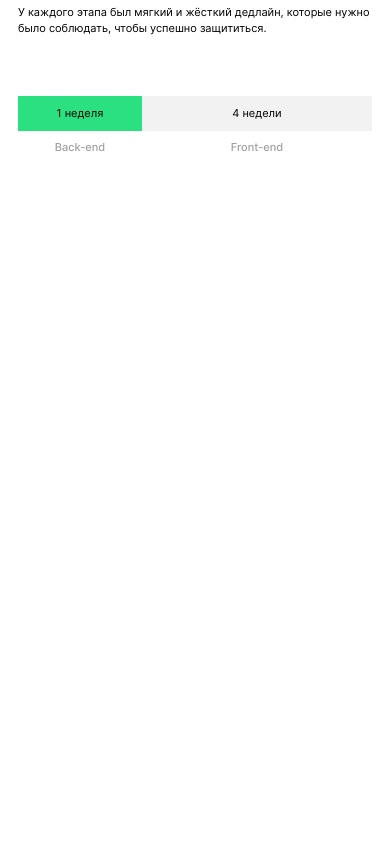
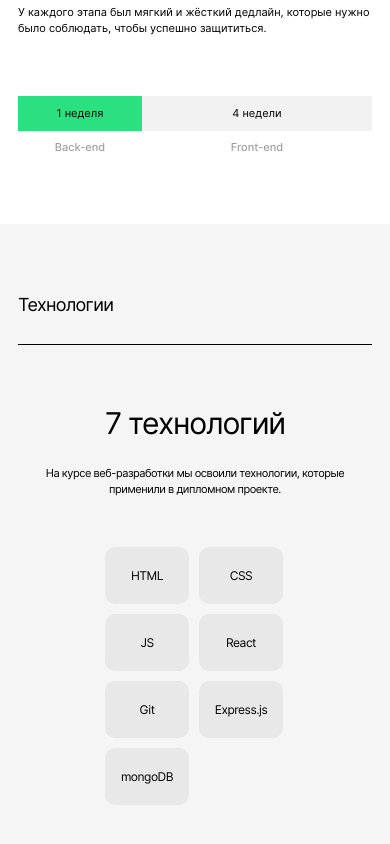
Before and after one commit to MgKraynova/movies-explorer-frontend, a React (Create React App) app: page / in a window 390 px wide. Shown: the part 1045-1889 px from the top of the page. Before the commit the page ends 1269 px from the top, so only its background shows below. Built offline with nearby package versions, Linux system fonts and the light colour scheme.

Commit message:
add adaptive to technology section

```diff
--- a/src/components/Main/Main.js
+++ b/src/components/Main/Main.js
@@ -46,41 +46,41 @@ function Main() {
                         </div>
                     </div>
                 </section>
-                {/*<section className="technology section">*/}
-                {/*    <div className="section__header">*/}
-                {/*        <h2 className="section__title">Технологии</h2>*/}
-                {/*    </div>*/}
-                {/*    <div className="technology__wrapper">*/}
-                {/*        <div className="technology__text-container">*/}
-                {/*            <h3 className="technology__subtitle">7 технологий</h3>*/}
-                {/*            <p className="technology__text">На курсе веб-разработки мы освоили технологии,*/}
-                {/*                которые применили в дипломном проекте.</p>*/}
-                {/*        </div>*/}
-                {/*        <ul className="technology__list list">*/}
-                {/*            <li className="technology__list-item">*/}
-                {/*                <p className="technology__item">HTML</p>*/}
-                {/*            </li>*/}
-                {/*            <li className="technology__list-item">*/}
-                {/*                <p className="technology__item">CSS</p>*/}
-                {/*            </li>*/}
-                {/*            <li className="technology__list-item">*/}
-                {/*                <p className="technology__item">JS</p>*/}
-                {/*            </li>*/}
-                {/*            <li className="technology__list-item">*/}
-                {/*                <p className="technology__item">React</p>*/}
-                {/*            </li>*/}
-                {/*            <li className="technology__list-item">*/}
-                {/*                <p className="technology__item">Git</p>*/}
-                {/*            </li>*/}
-                {/*            <li className="technology__list-item">*/}
-                {/*                <p className="technology__item">Express.js</p>*/}
-                {/*            </li>*/}
-                {/*            <li className="technology__list-item">*/}
-                {/*                <p className="technology__item">mongoDB</p>*/}
-                {/*            </li>*/}
-                {/*        </ul>*/}
-                {/*    </div>*/}
-                {/*</section>*/}
+                <section className="technology section">
+                    <div className="section__header">
+                        <h2 className="section__title">Технологии</h2>
+                    </div>
+                    <div className="technology__wrapper">
+                        <div className="technology__text-container">
+                            <h3 className="technology__subtitle">7 технологий</h3>
+                            <p className="technology__text">На курсе веб-разработки мы освоили технологии,
+                                которые применили в дипломном проекте.</p>
+                        </div>
+                        <ul className="technology__list list">
+                            <li className="technology__list-item">
+                                <p className="technology__item">HTML</p>
+                            </li>
+                            <li className="technology__list-item">
+                                <p className="technology__item">CSS</p>
+                            </li>
+                            <li className="technology__list-item">
+                                <p className="technology__item">JS</p>
+                            </li>
+                            <li className="technology__list-item">
+                                <p className="technology__item">React</p>
+                            </li>
+                            <li className="technology__list-item">
+                                <p className="technology__item">Git</p>
+                            </li>
+                            <li className="technology__list-item">
+                                <p className="technology__item">Express.js</p>
+                            </li>
+                            <li className="technology__list-item">
+                                <p className="technology__item">mongoDB</p>
+                            </li>
+                        </ul>
+                    </div>
+                </section>
                 {/*<section className="student-info section">*/}
                 {/*    <div className="section__header">*/}
                 {/*        <h2 className="section__title">Студент</h2>*/}
--- a/src/components/Main/technology.css
+++ b/src/components/Main/technology.css
@@ -5,6 +5,7 @@
     flex-direction: column;
     gap: 90px;
     background: #F5F5F5;
+    width: 100%;
 }
 
 @media screen and (max-width: 769px) {
@@ -12,6 +13,16 @@
         padding-top: 92px;
         padding-bottom: 90px;
         gap: 79px;
+    }
+}
+
+@media screen and (max-width: 426px) {
+    .technology  {
+        padding-top: 70px;
+        padding-bottom: 70px;
+        padding-right: 18px;
+        padding-left: 18px;
+        gap: 60px;
     }
 }
 
@@ -24,6 +35,13 @@
 @media screen and (max-width: 769px) {
     .technology__wrapper  {
         gap: 83px;
+    }
+}
+
+@media screen and (max-width: 426px) {
+    .technology__wrapper  {
+        align-items: center;
+        gap: 50px;
     }
 }
 
@@ -41,6 +59,12 @@
     }
 }
 
+@media screen and (max-width: 426px) {
+    .technology__text-container  {
+        gap: 24px;
+    }
+}
+
 .technology__subtitle {
     margin: 0;
     font-style: normal;
@@ -51,6 +75,13 @@
     text-align: center;
     letter-spacing: -0.04em;
     color: #000000;
+}
+
+@media screen and (max-width: 769px) {
+    .technology__subtitle  {
+        font-size: 30px;
+        line-height: 36px;
+    }
 }
 
 .technology__text {
@@ -74,11 +105,27 @@
     }
 }
 
+@media screen and (max-width: 426px) {
+    .technology__text  {
+        font-size: 11px;
+        line-height: 16px;
+        /* or 145% */
+    }
+}
+
 .technology__list {
     display: flex;
     flex-direction: row;
     gap: 10px;
     justify-content: center;
+    flex-wrap: wrap;
+}
+
+@media screen and (max-width: 426px) {
+    .technology__list  {
+        max-width: 180px;
+        justify-content: start;
+    }
 }
 
 .technology__item {
@@ -108,3 +155,13 @@
         height: 57px;
     }
 }
+
+@media screen and (max-width: 426px) {
+    .technology__item  {
+        font-size: 12px;
+        line-height: 15px;
+        /* identical to box height */
+        width: 84px;
+        height: 57px;
+    }
+}
```
